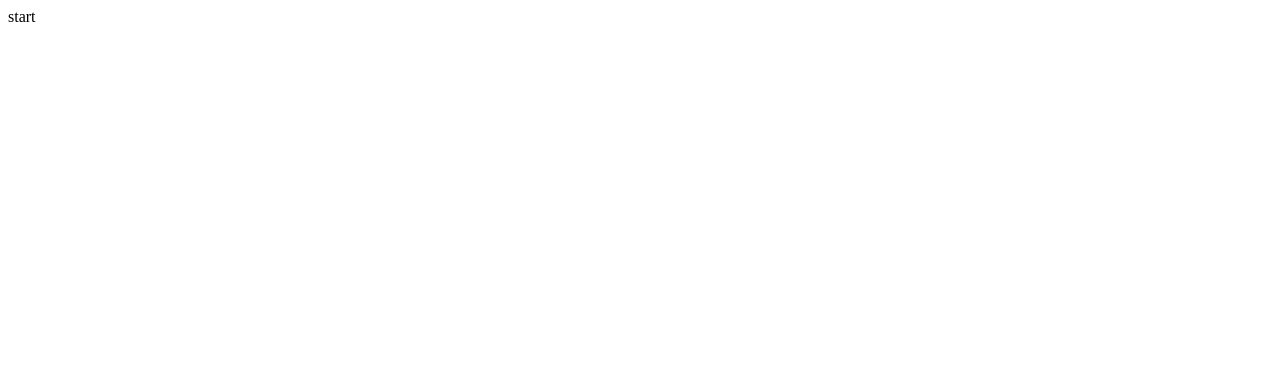
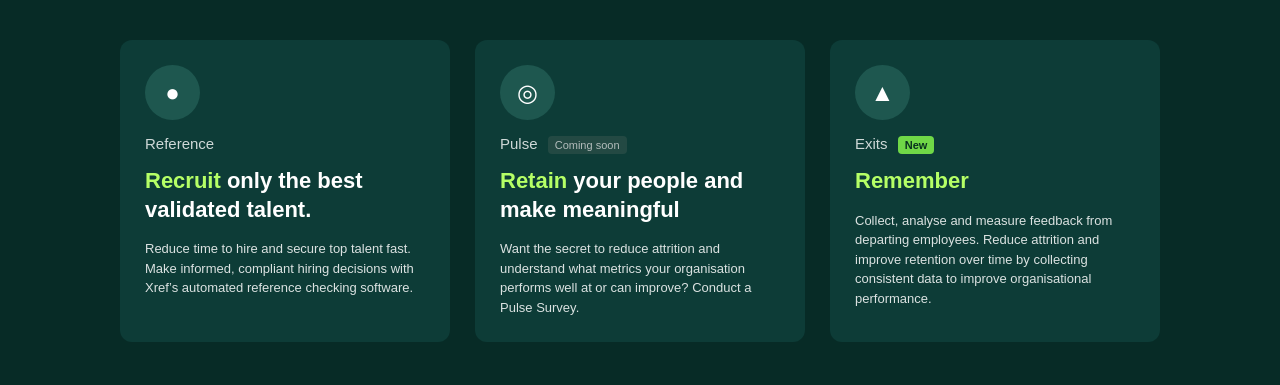
Before and after one commit to Akochixon/2-oraliq-ishi-new, a plain HTML site: page index.html in a window 1280 px wide. Drawn offline with Linux system fonts and the light colour scheme.

Commit message:
DostonBek qo‘shgan o‘zgarishlar

```diff
--- a/index.html
+++ b/index.html
@@ -3,9 +3,143 @@
 <head>
   <meta charset="UTF-8">
   <meta name="viewport" content="width=device-width, initial-scale=1.0">
-  <title>Document</title>
+  <title>Xref Cards</title>
+  <style>
+    body {
+      margin: 0;
+      background: #072b26;
+      font-family: Arial, sans-serif;
+      color: #fff;
+      display: flex;
+      justify-content: center;
+      padding: 40px 0;
+    }
+
+    .container {
+      display: flex;
+      gap: 25px;
+    }
+
+    .card {
+      background: #0d3c37;
+      width: 280px;
+      padding: 25px;
+      border-radius: 12px;
+      display: flex;
+      flex-direction: column;
+      gap: 15px;
+    }
+
+    .icon {
+      width: 55px;
+      height: 55px;
+      border-radius: 50%;
+      background: #1e574f;
+      display: flex;
+      align-items: center;
+      justify-content: center;
+      font-size: 24px;
+    }
+
+    .title-small {
+      font-size: 15px;
+      opacity: 0.8;
+    }
+
+    .title-big {
+      font-size: 22px;
+      font-weight: 600;
+      line-height: 1.3;
+    }
+
+    .highlight {
+      color: #b5ff66;
+    }
+
+    .tag {
+      background: #294d47;
+      color: #ddd;
+      font-size: 11px;
+      padding: 3px 7px;
+      border-radius: 4px;
+      margin-left: 6px;
+    }
+
+    .tag-new {
+      background: #89ff4c;
+      color: #073019;
+      font-size: 11px;
+      padding: 3px 7px;
+      border-radius: 4px;
+      margin-left: 6px;
+      font-weight: bold;
+    }
+
+    .desc {
+      font-size: 13px;
+      line-height: 1.5;
+      opacity: 0.85;
+    }
+  </style>
 </head>
 <body>
-  start
+
+  <div class="container">
+
+    <!-- CARD 1 -->
+    <div class="card">
+      <div class="icon">●</div>
+
+      <div class="title-small">Reference</div>
+
+      <div class="title-big">
+        <span class="highlight">Recruit</span> only the best<br>
+        validated talent.
+      </div>
+
+      <div class="desc">
+        Reduce time to hire and secure top talent fast.
+        Make informed, compliant hiring decisions with
+        Xref’s automated reference checking software.
+      </div>
+    </div>
+
+    <!-- CARD 2 -->
+    <div class="card">
+      <div class="icon">◎</div>
+
+      <div class="title-small">Pulse <span class="tag">Coming soon</span></div>
+
+      <div class="title-big">
+        <span class="highlight">Retain</span> your people and<br>
+        make meaningful
+      </div>
+
+      <div class="desc">
+        Want the secret to reduce attrition and understand what
+        metrics your organisation performs well at or can improve?
+        Conduct a Pulse Survey.
+      </div>
+    </div>
+
+    <!-- CARD 3 -->
+    <div class="card">
+      <div class="icon">▲</div>
+
+      <div class="title-small">Exits <span class="tag-new">New</span></div>
+
+      <div class="title-big">
+        <span class="highlight">Remember</span>
+      </div>
+
+      <div class="desc">
+        Collect, analyse and measure feedback from departing employees.
+        Reduce attrition and improve retention over time by collecting
+        consistent data to improve organisational performance.
+      </div>
+    </div>
+
+  </div>
+
 </body>
 </html>
```
